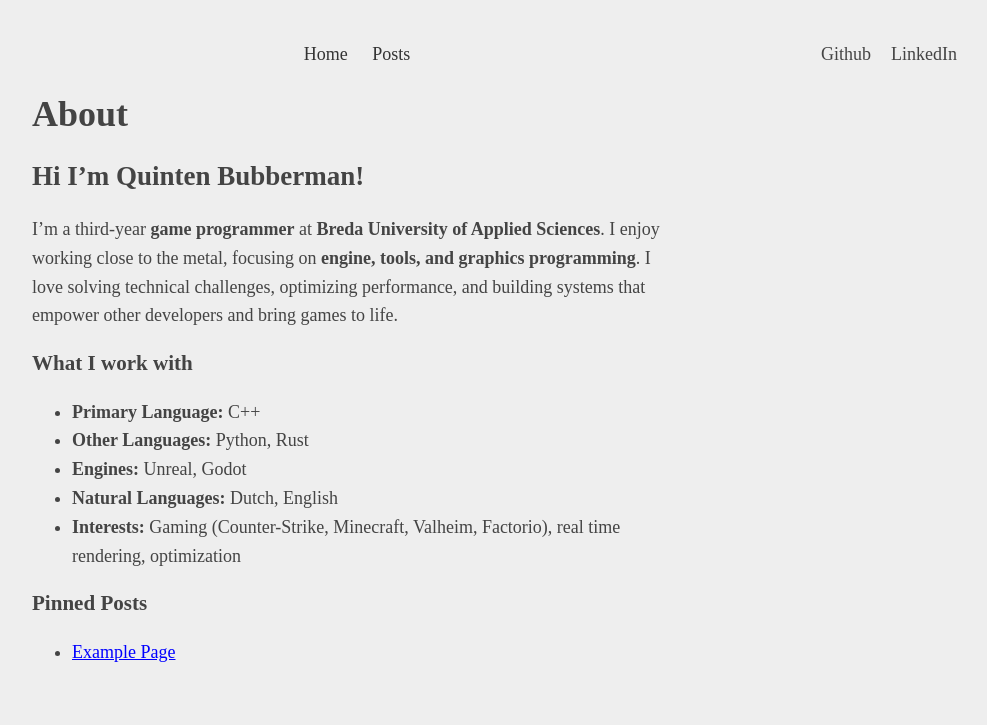
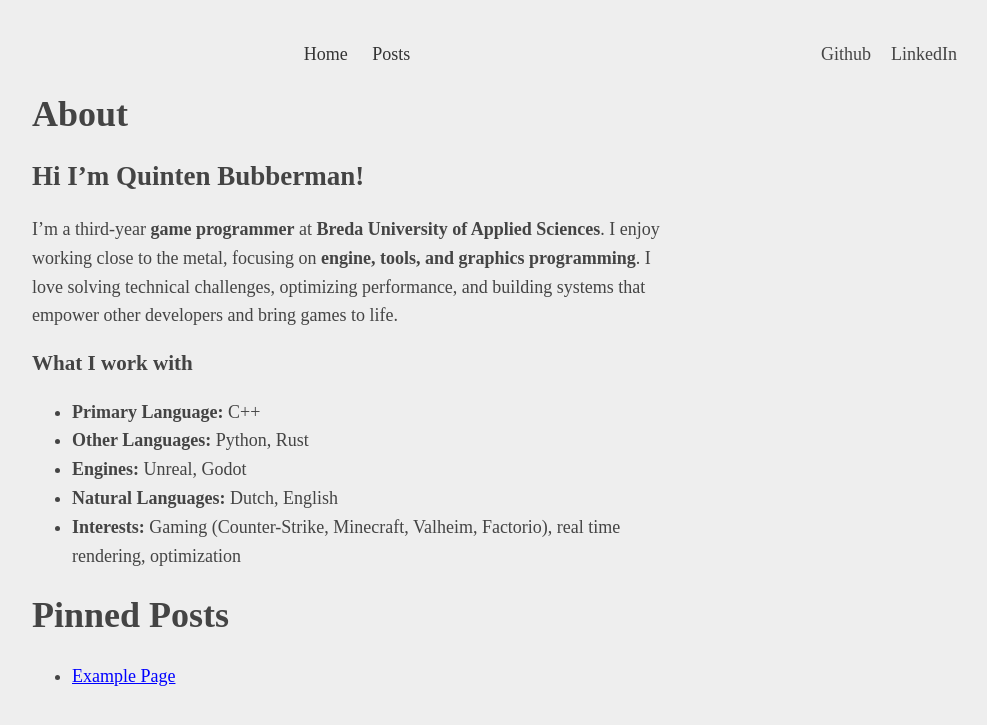
Before and after one commit to bakjedev/bakjedev.github.io, a Jekyll site: the page built from index.md, in a window 1280 px wide. Shown: the top 725 px of the page, without its empty margins (283-1270 px from the left). Built offline with Jekyll 4.4.1, drawn with Linux system fonts in a browser that asks for light colours.

```diff
--- a/index.md
+++ b/index.md
@@ -17,7 +17,7 @@ I'm a third-year **game programmer** at **Breda University of Applied Sciences**
 - **Natural Languages:** Dutch, English
 - **Interests:** Gaming (Counter-Strike, Minecraft, Valheim, Factorio), real time rendering, optimization
 
-### Pinned Posts
+# Pinned Posts
 
 <ul>
   {% for post in site.pages %}
```
